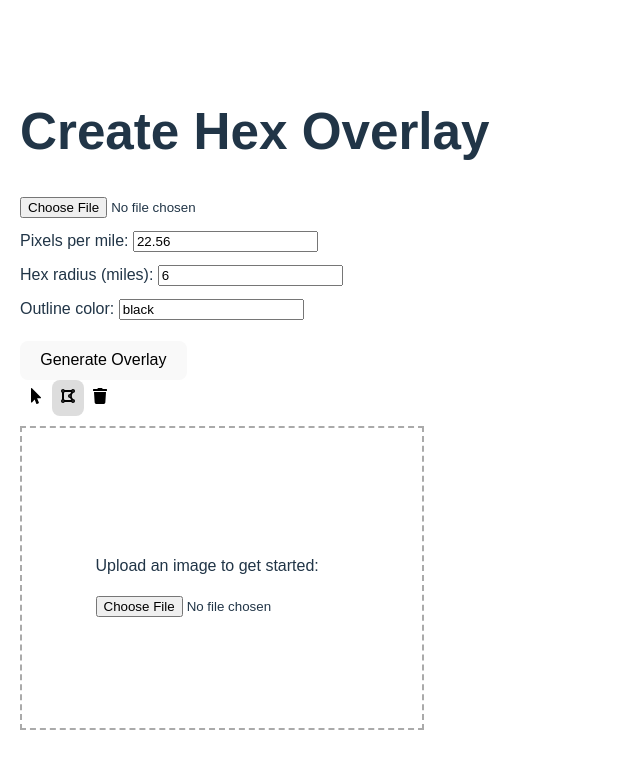
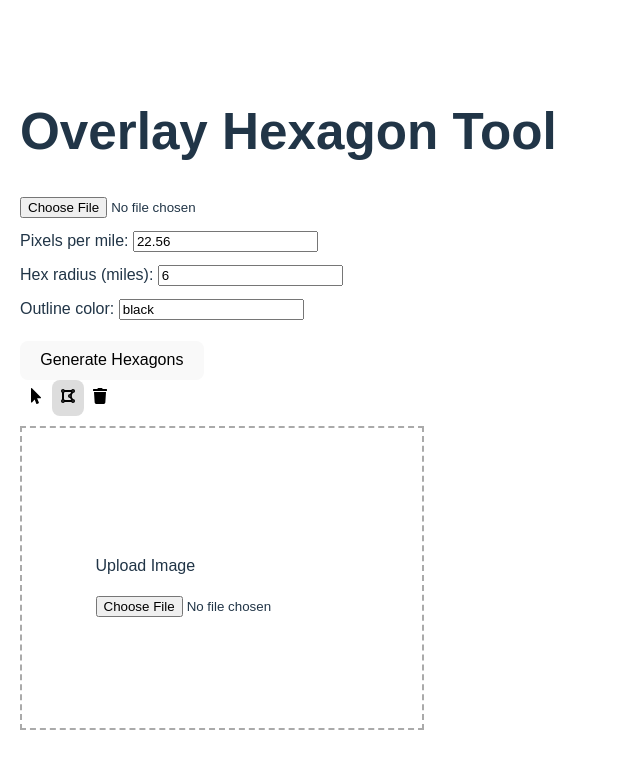
Before and after one commit to candyapplecorn/ttrpg-hex-crawl-resources, a React (Vite) app in the folder webapp/: page / in a window 1280 px wide. Shown: the top 768 px of the page, without its empty margins (0-640 px from the left). Built offline with nearby package versions, Linux system fonts and the light colour scheme.

Commit message:
feat: added a feature where deselecting tools hides polygons.

```diff
--- a/webapp/package.json
+++ b/webapp/package.json
@@ -6,6 +6,7 @@
   "scripts": {
     "dev": "vite",
     "build": "tsc -b && vite build",
+    "dumb-build": "vite build",
     "lint": "eslint .",
     "preview": "vite preview"
   },
--- a/webapp/src/App.tsx
+++ b/webapp/src/App.tsx
@@ -11,6 +11,9 @@ enum Tool {
 const PADDING = 100; // pixels of canvas padding around image
 
 interface Point { x: number; y: number }
+
+const Poly: "Polygon" = "Polygon";
+const Hex: "Hexagon" = "Hexagon";
 
 // point-in-polygon test (ray-casting)
 function pointInPolygon(point: Point, vs: Point[]) {
@@ -125,9 +128,9 @@ function App() {
     const finalize = () => {
         if (vertices.length >= 3) {
             setPolygons(prev => [...prev, vertices]);
-            setVertices([]);
         }
-    };
+        setVertices([]);
+    }
 
     // toggle tool and finalize if leaving draw
     const changeTool = (newTool: Tool) => {
@@ -191,7 +194,7 @@ function App() {
 
     // Draw vertices and polygon on polygon canvas when vertices change
     function drawPolygons(canvasRef: RefObject<HTMLCanvasElement> = polyCanvasRef, listOfPolygons: Point[][] = polygons, polygonsToOmit: Point[][] | null = selectedPolygons, color: string | null = null) {
-        if (!canvasRef.current) return;
+        if (!canvasRef.current || tool === null) return;
         const canvas = canvasRef.current;
         const ctx = canvas.getContext('2d');
         if (!ctx) return;
@@ -206,7 +209,7 @@ function App() {
         })
     }
 
-    useEffect(() => drawPolygons(polyCanvasRef, polygons, selectedPolygons), [vertices, polygons, selectedPolygons]);
+    useEffect(() => drawPolygons(polyCanvasRef, polygons, selectedPolygons, null), [vertices, polygons, selectedPolygons, tool]);
 
     // Draw filled polygon when 3+ vertices
     const drawPolygon = (ctx: CanvasRenderingContext2D, polygon: Point[], color: string = 'rgba(255,0,0,0.3)') => {
@@ -291,7 +294,7 @@ function App() {
 
     return (
         <div style={{padding: 20, fontFamily: 'sans-serif'}}>
-            <h1>Create Hex Overlay</h1>
+            <h1>Overlay {Hex} Tool</h1>
             <input type="file" accept="image/*" onChange={handleFileChange}/>
             <div style={{marginTop: 10}}>
                 <label>
@@ -325,11 +328,11 @@ function App() {
             </div>
             <div style={{ display: "flex"}}>
                 <button style={{marginTop: 20}} onClick={() => { handleGenerate(); }} disabled={vertices.length > 0}>
-                    Generate Overlay
+                    Generate {Hex}s
                 </button>
                 {vertices.length > 0 && (
                     <button style={{marginTop: 20}} onClick={() => { finalize(); }}>
-                        Finalize Polygon
+                        Finalize {Poly}
                     </button>
                 )}
             </div>
@@ -337,7 +340,7 @@ function App() {
             {/* Toolbar */}
             <div style={{display: 'flex', alignItems: 'center', marginBottom: 10}}>
                 <button
-                    title="Select mode - Selected polygons will be highlighted and include hexes"
+                    title={`Invert ${Poly}`}
                     onClick={() => changeTool(Tool.Select)}
                     style={{
                         background: tool === Tool.Select ? '#ddd' : 'transparent',
@@ -349,7 +352,7 @@ function App() {
                     <FaMousePointer/>
                 </button>
                 <button
-                    title="Draw mode - Selected polygons will stop hexagons from being drawn inside them"
+                    title={`Create ${Poly}`}
                     onClick={() => changeTool(Tool.Draw)}
                     style={{
                         background: tool === Tool.Draw ? '#ddd' : 'transparent',
@@ -361,7 +364,7 @@ function App() {
                     <FaDrawPolygon/>
                 </button>
                 <button
-                    title="Delete mode - Click a hexagon to remove it from the overlay"
+                    title={`Delete ${Poly}`}
                     onClick={() => changeTool(Tool.Delete)}
                     style={{
                         background: tool === Tool.Delete ? '#ddd' : 'transparent',
@@ -396,7 +399,7 @@ function App() {
             ) : (
                 <div style={{ width: 400, height: 300, border: '2px dashed #aaa', display: 'flex', alignItems: 'center', justifyContent: 'center' }}>
                     <div>
-                        <p>Upload an image to get started:</p>
+                        <p>Upload Image</p>
                         <input type="file" accept="image/*" onChange={handleFileChange}/>
                     </div>
                 </div>
```
Also changed, not shown: 3 other files (tests, documents, lock files or other folders).
